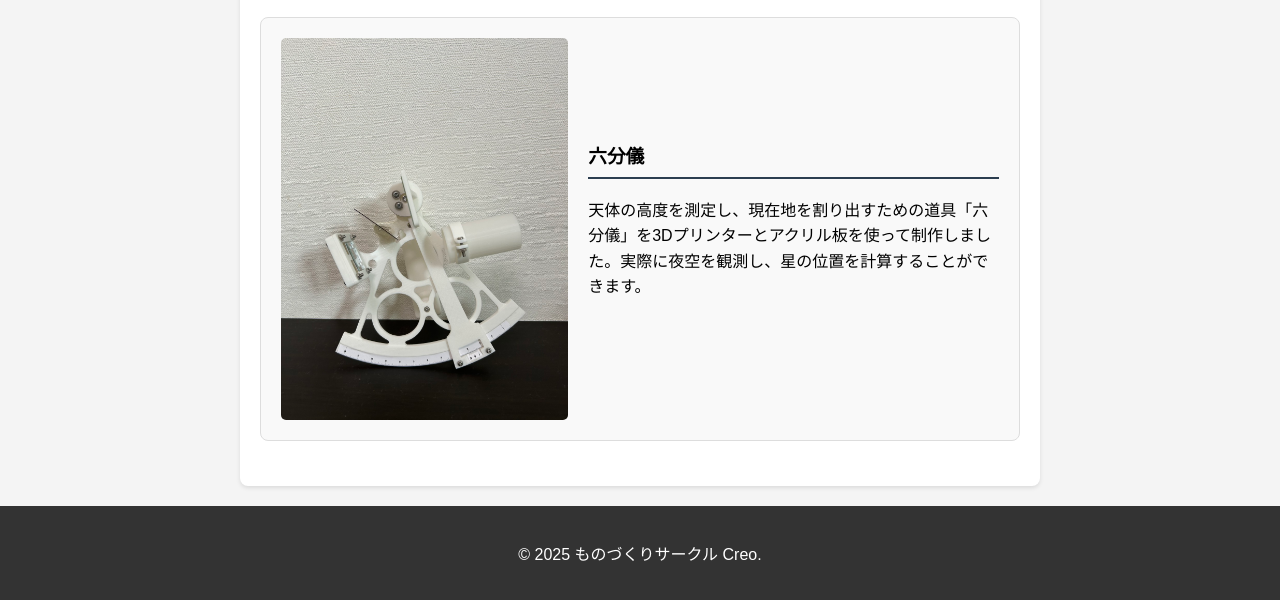
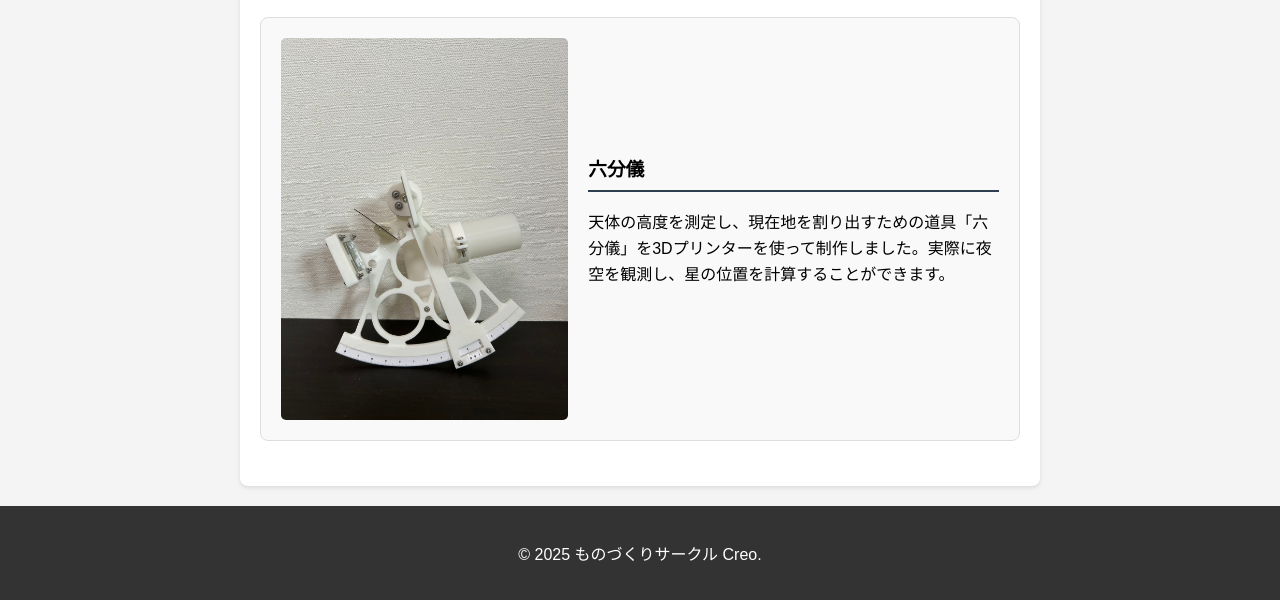
Before and after one commit to Solanima2004/CreoManufacturing, a plain HTML site: page gallery.html in a window 1280 px wide. Shown: the part 342-942 px from the top of the page. Drawn offline with Linux system fonts and the light colour scheme.

Commit message:
文面の変更

```diff
--- a/gallery.html
+++ b/gallery.html
@@ -30,7 +30,7 @@
                 <img src="rokubunngi.jpg" alt="3Dプリンターで作った六分儀">
                 <div class="project-description">
                     <h3>六分儀</h3>
-                    <p>天体の高度を測定し、現在地を割り出すための道具「六分儀」を3Dプリンターとアクリル板を使って制作しました。実際に夜空を観測し、星の位置を計算することができます。</p>
+                    <p>天体の高度を測定し、現在地を割り出すための道具「六分儀」を3Dプリンターを使って制作しました。実際に夜空を観測し、星の位置を計算することができます。</p>
                 </div>
             </div>
             </section>
```
